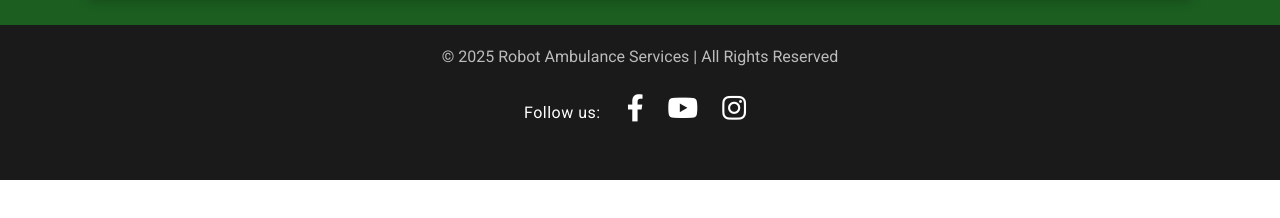
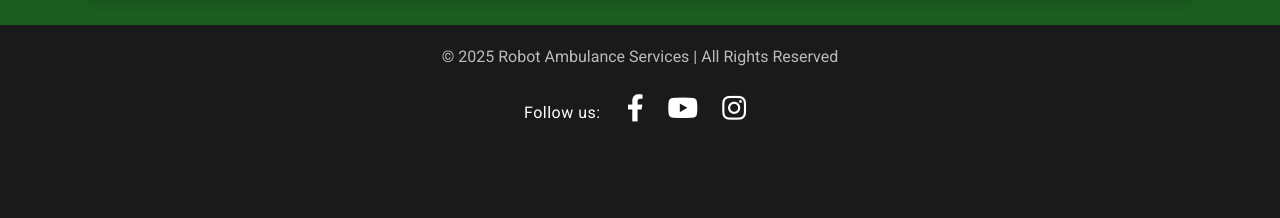
Before and after one commit to kepler-os/robothealth, a plain HTML site: page index.html in a window 1280 px wide. Shown: the part 2307-2525 px from the top of the page. Before the commit the page ends 2487 px from the top, so only its background shows below. Drawn offline with nearby package versions, Linux system fonts and the light colour scheme.

Commit message:
Update index.html

```diff
--- a/index.html
+++ b/index.html
@@ -313,7 +313,7 @@
 
 /* Prevent fixed button overlapping footer content */
 footer {
-  padding-bottom: 50px; /* increase if needed */
+  padding-bottom: 90px; /* increase if needed */
 
 }
 
```
